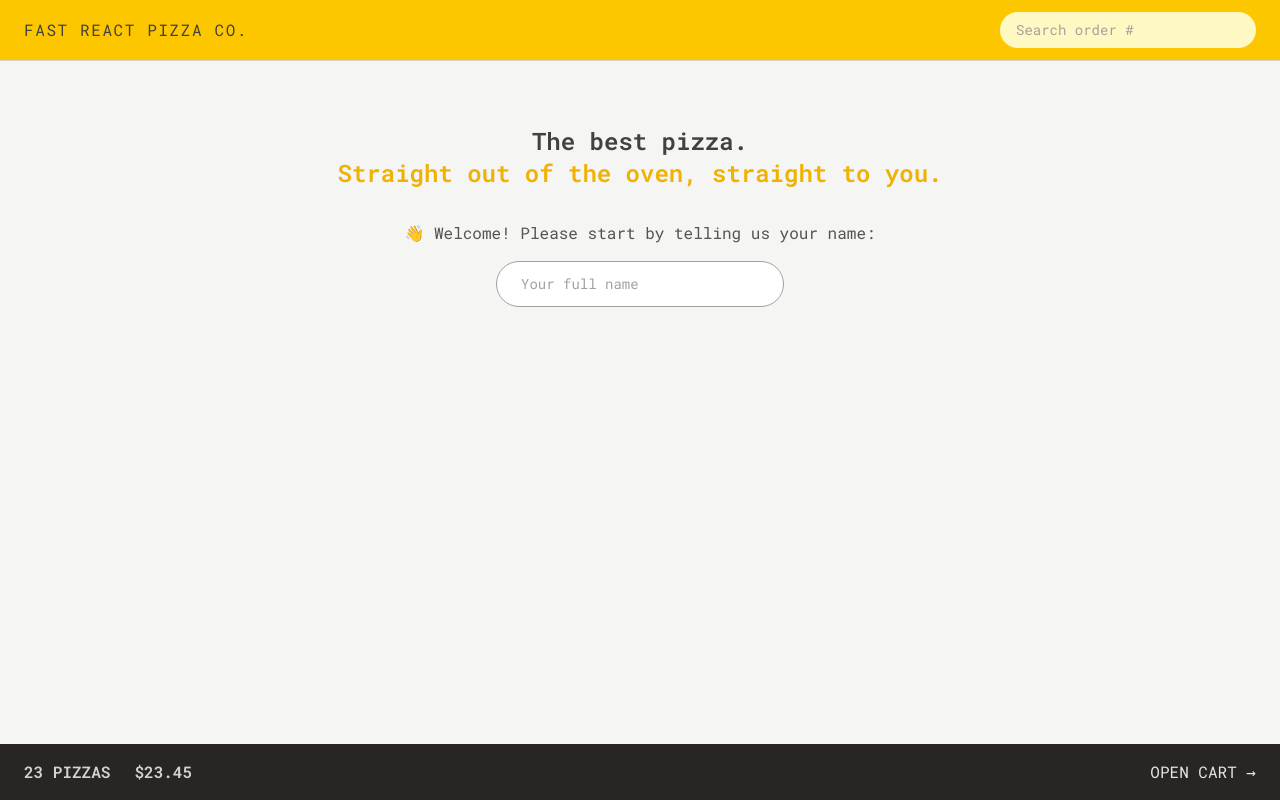
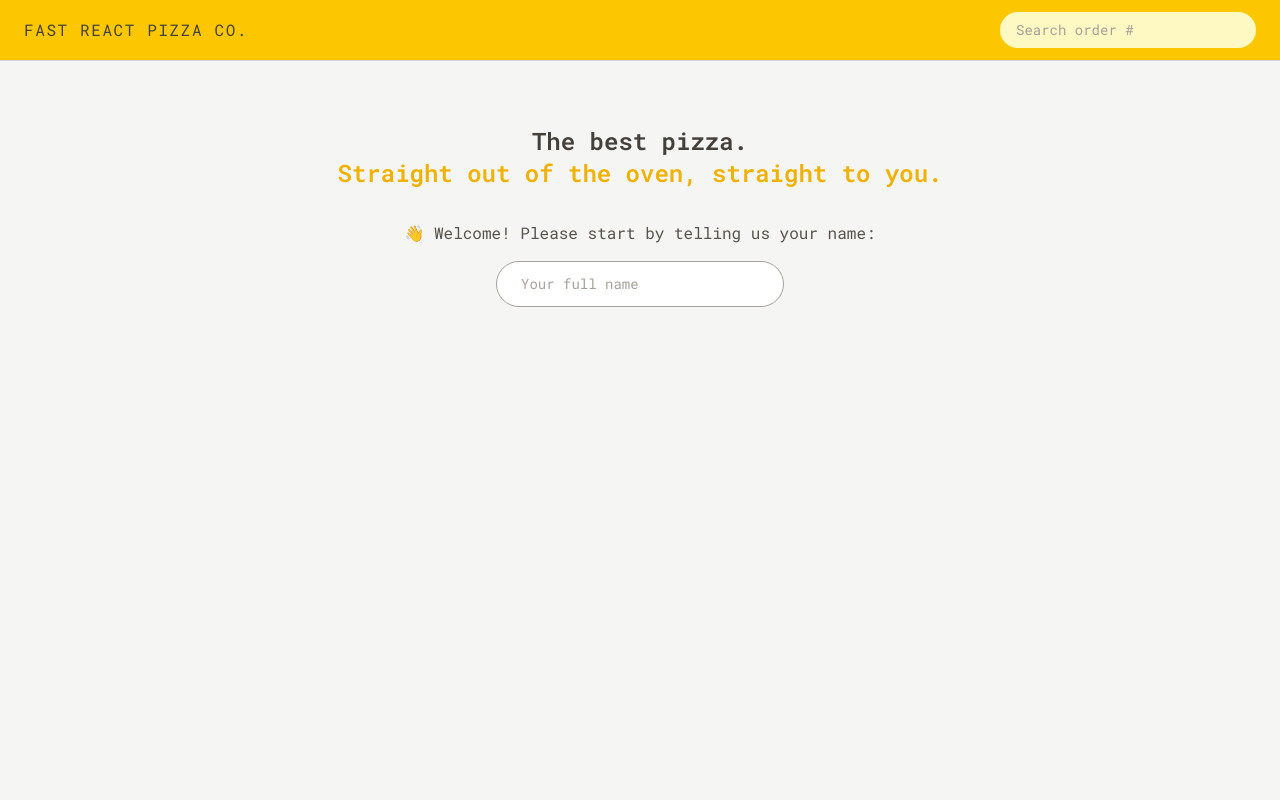
Before and after one commit to fisheeesh/fast-react-pizza, a React (Vite) app: page / in a window 1280 px wide. Built offline with nearby package versions, Linux system fonts and the light colour scheme.

Commit message:
built cart overview with selector funcs

```diff
--- a/src/features/cart/CartOverview.jsx
+++ b/src/features/cart/CartOverview.jsx
@@ -1,11 +1,19 @@
+import { useSelector } from "react-redux";
 import { Link } from "react-router-dom";
+import { getTotalCartPrice, getTotalCartQuantity } from "./cartSlice";
+import { formatCurrency } from '../../utils/helpers'
 
 function CartOverview() {
+  const totalCartQuantity = useSelector(getTotalCartQuantity)
+  const totalCartPrice = useSelector(getTotalCartPrice)
+
+  if (!totalCartQuantity) return null
+
   return (
     <div className="flex items-center justify-between bg-stone-800 text-stone-200 px-4 py-4 uppercase sm:px-6 text-sm md:text-base">
       <p className="text-stone-300 font-semibold space-x-4 sm:space-x-6">
-        <span>23 pizzas</span>
-        <span>$23.45</span>
+        <span>{totalCartQuantity} pizza{totalCartQuantity > 0 ? 's' : ''}</span>
+        <span>{formatCurrency(totalCartPrice)}</span>
       </p>
       <Link to={'/cart'}>Open cart &rarr;</Link>
     </div>
--- a/src/features/cart/cartSlice.js
+++ b/src/features/cart/cartSlice.js
@@ -44,3 +44,8 @@ const cartSlice = createSlice({
 export const { addItem, deleteItem, increaseItemQuantity, decreaseItemQuantity, clearCart } = cartSlice.actions
 
 export default cartSlice.reducer
+
+//? This is redux selector function. The standards for these function to start the name wiht 'get'
+export const getTotalCartQuantity = (state) => state.cart.cart.reduce((total, item) => total + item.quantity, 0)
+
+export const getTotalCartPrice = (state) => state.cart.cart.reduce((total, item) => total + item.totalPrice, 0)
```
